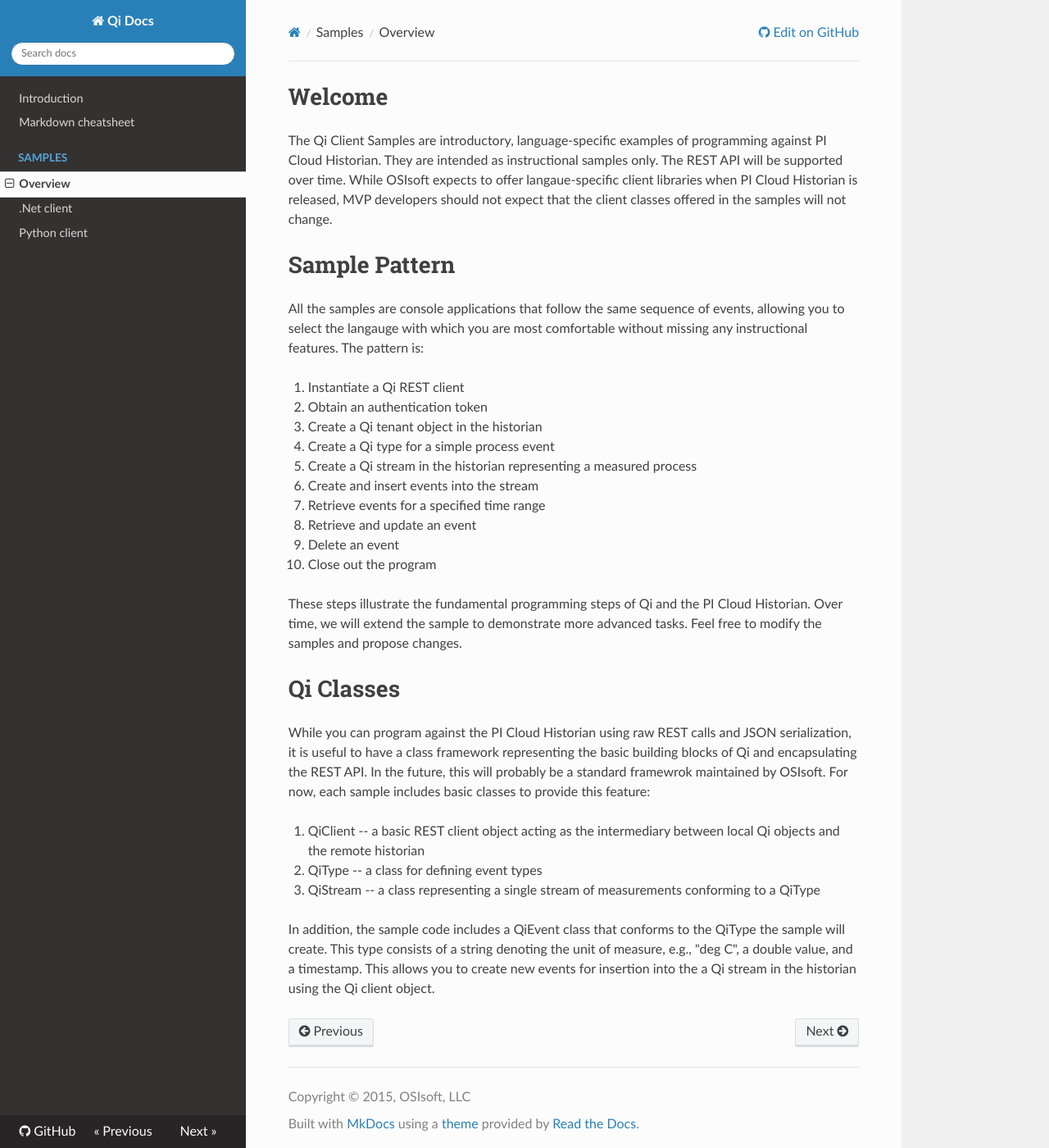
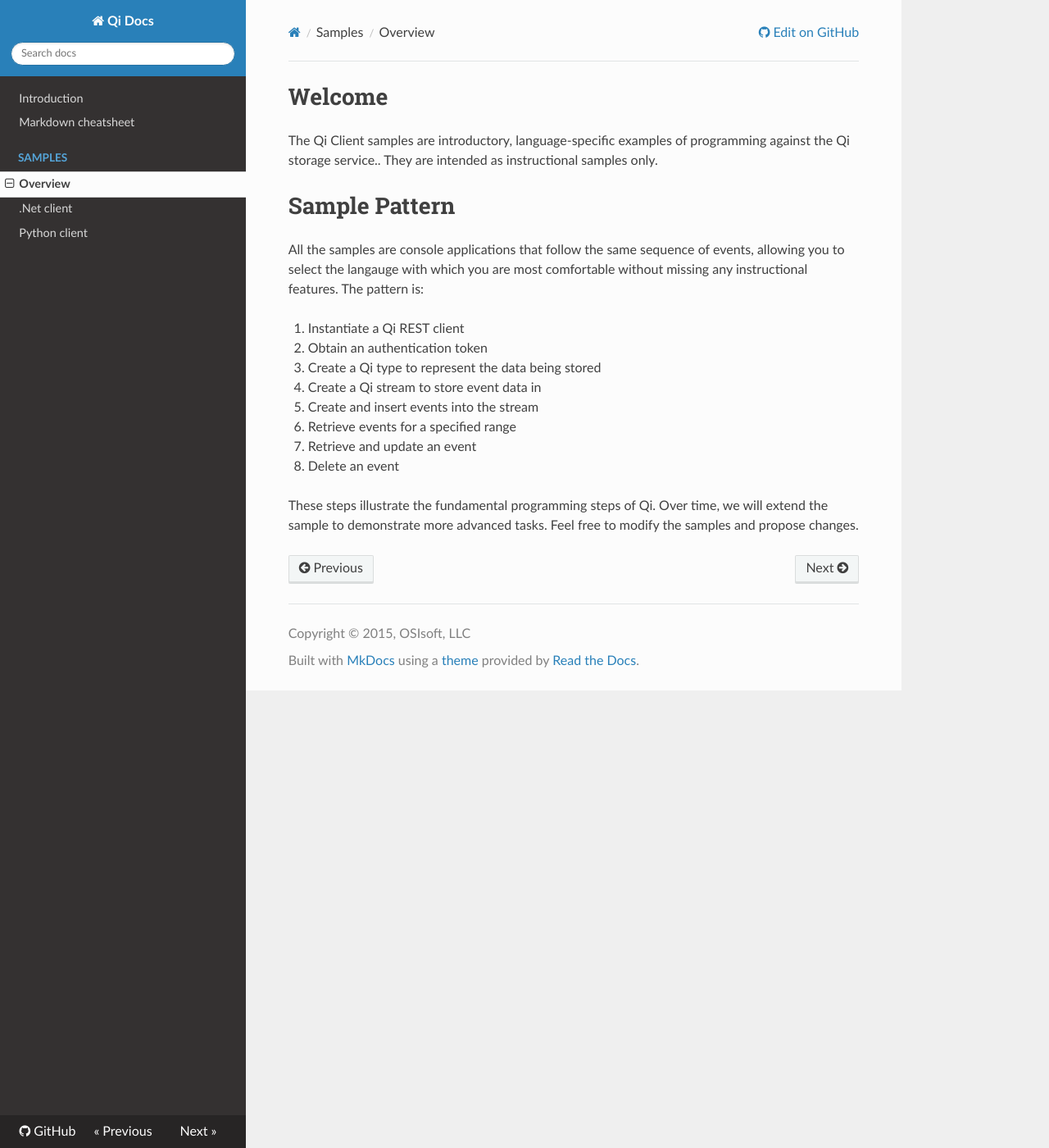
Before and after one commit to ssuryanarayanan/Qi-Docs, an MkDocs documentation site: the page built from docs/samples/IntroSamples.md, in a window 1280 px wide and 1400 px high. Shown: the whole window at 82% size. Built offline with MkDocs 1.6.1, drawn with Linux system fonts in a browser that asks for light colours; nearby versions of some CDN libraries; old or Windows-style settings are respelled for this version of MkDocs.

Commit message:
Update IntroSamples.md

```diff
--- a/docs/samples/IntroSamples.md
+++ b/docs/samples/IntroSamples.md
@@ -1,6 +1,6 @@
 #Welcome
 
-The Qi Client Samples are introductory, language-specific examples of programming against PI Cloud Historian.  They are intended as instructional samples only.  The REST API will be supported over time.  While OSIsoft expects to offer langaue-specific client libraries when PI Cloud Historian is released, MVP developers should not expect that the client classes offered in the samples will not change.
+The Qi Client samples are introductory, language-specific examples of programming against the Qi storage service..  They are intended as instructional samples only.
 
 #Sample Pattern
 
@@ -8,23 +8,11 @@
 
 1. Instantiate a Qi REST client
 2. Obtain an authentication token
-3. Create a Qi tenant object in the historian
-4. Create a Qi type for a simple process event
-5. Create a Qi stream in the historian representing a measured process
-6. Create and insert events into the stream
-7. Retrieve events for a specified time range
-8. Retrieve and update an event
-9. Delete an event
-10. Close out the program
+3. Create a Qi type to represent the data being stored
+4. Create a Qi stream to store event data in
+5. Create and insert events into the stream
+6. Retrieve events for a specified range
+7. Retrieve and update an event
+8. Delete an event
 
-These steps illustrate the fundamental programming steps of Qi and the PI Cloud Historian.  Over time, we will extend the sample to demonstrate more advanced tasks.  Feel free to modify the samples and propose changes.
-
-#Qi Classes
-
-While you can program against the PI Cloud Historian using raw REST calls and JSON serialization, it is useful to have a class framework representing the basic building blocks of Qi and encapsulating the REST API.  In the future, this will probably be a standard framewrok maintained by OSIsoft.  For now, each sample includes basic classes to provide this feature:
-
-1. QiClient -- a basic REST client object acting as the intermediary between local Qi objects and the remote historian
-2. QiType -- a class for defining event types
-3. QiStream -- a class representing a single stream of measurements conforming to a QiType
-
-In addition, the sample code includes a QiEvent class that conforms to the QiType the sample will create.  This type consists of a string denoting the unit of measure, e.g., "deg C", a double value, and a timestamp.  This allows you to create new events for insertion into the a Qi stream in the historian using the Qi client object.
+These steps illustrate the fundamental programming steps of Qi.  Over time, we will extend the sample to demonstrate more advanced tasks.  Feel free to modify the samples and propose changes.
```
